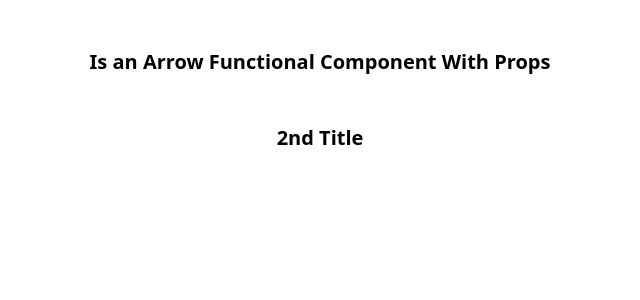
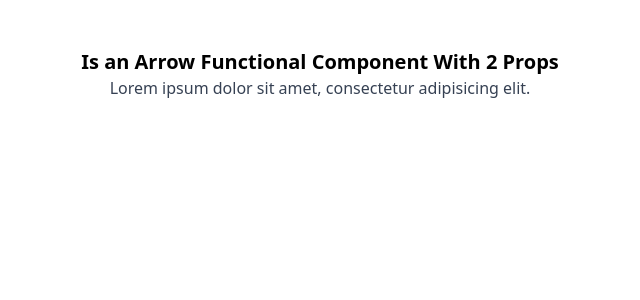
Before and after one commit to CRellox/cf8-react-intro, a React (Vite) app: page / in a window 1280 px wide. Shown: the top 300 px of the page, without its empty margins (320-960 px from the left). Built offline with nearby package versions, Linux system fonts and the light colour scheme.

Commit message:
feat: add arrow functional component with two props

```diff
--- a/src/App.tsx
+++ b/src/App.tsx
@@ -3,7 +3,8 @@
 // import ClassComponent from "./components/ClassComponent.tsx";
 // import FunctionalComponent from "./components/FunctionalComponent.tsx";
 // import ArrowFunctionalComponent from "./components/ArrowFunctionalComponent.tsx";
-import ArrowFunctionalComponentWithProps from "./components/ArrowFunctionalComponentWithProps.tsx";
+// import ArrowFunctionalComponentWithProps from "./components/ArrowFunctionalComponentWithProps.tsx";
+import ArrowFunctionalComponentWithPropsType from "./components/ArrowFunctionalComponentWithPropsType.tsx";
 
 function App() {
     return (
@@ -12,8 +13,10 @@ function App() {
             {/*<ClassComponent/>*/}
             {/*<FunctionalComponent/>*/}
             {/*<ArrowFunctionalComponent/>*/}
-            <ArrowFunctionalComponentWithProps title="Is an Arrow Functional Component With Props"/>
-            <ArrowFunctionalComponentWithProps title="2nd Title"/>
+            {/*<ArrowFunctionalComponentWithProps title="Is an Arrow Functional Component With Props"/>*/}
+            {/*<ArrowFunctionalComponentWithProps title="2nd Title"/>*/}
+            <ArrowFunctionalComponentWithPropsType title="Is an Arrow Functional Component With 2 Props"
+            description="Lorem ipsum dolor sit amet, consectetur adipisicing elit."/>
         </>
     )
 }
--- /dev/null
+++ b/src/components/ArrowFunctionalComponentWithPropsType.tsx
@@ -0,0 +1,28 @@
+// type PropA = {
+//     title: string;
+// }
+//
+// type PropB = {
+//     description: string;
+// }
+//
+// type Props = PropA & PropB;
+
+interface Props {
+    title: string;
+}
+
+interface Props {
+    description: string;
+}
+
+const ArrowFunctionalComponentWithProps =({title, description}: Props) => {
+    return (
+        <>
+            <h1 className="text-xl text-center font-bold mt-12">{title}</h1>
+            <p className="text-center text-gray-700">{description}</p>
+        </>
+    )
+}
+
+export default ArrowFunctionalComponentWithProps;
```
